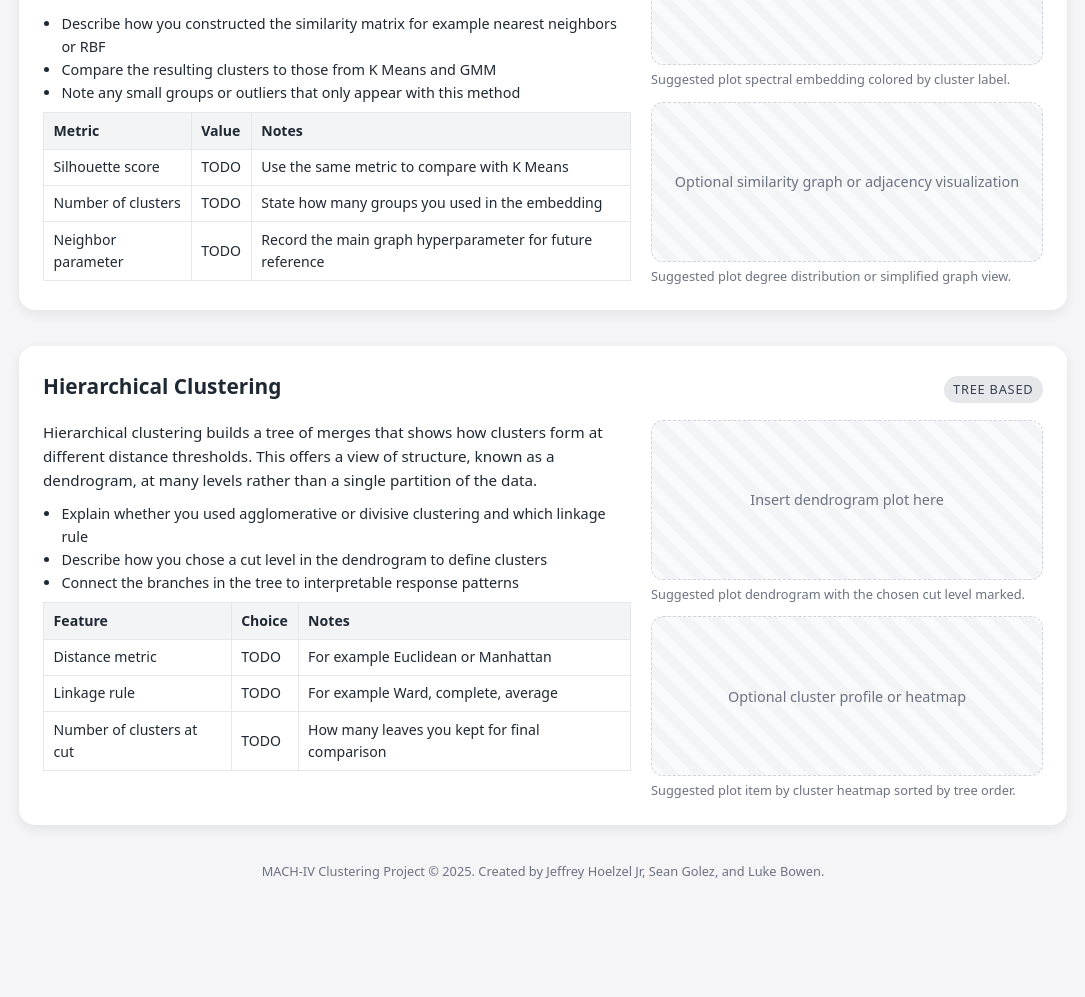
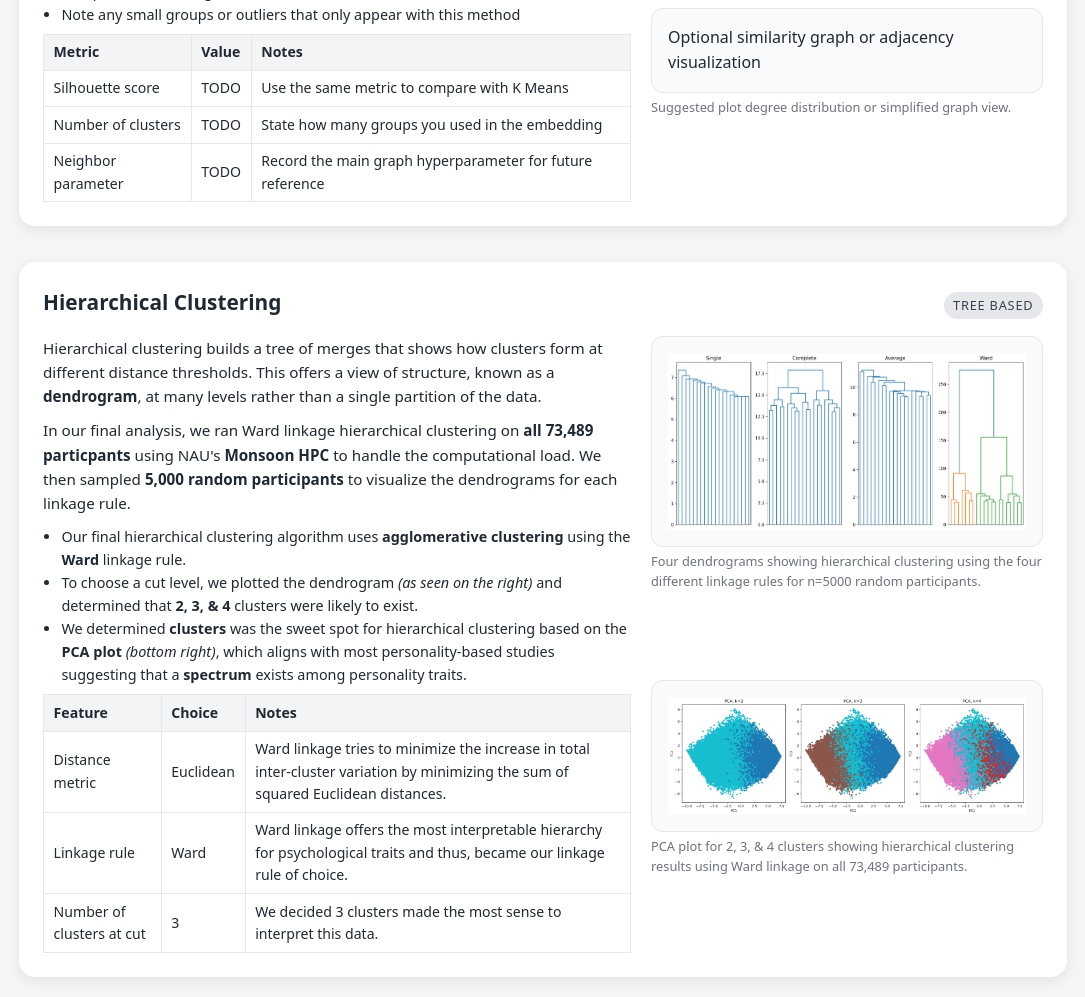
Before and after one commit to jeffreyHoelzel/mach-iv-clustering, a plain HTML site: page docs/index.html in a window 1280 px wide. Shown: the part 1800-2797 px from the top of the page, without its empty margins (97-1182 px from the left). Drawn offline with Linux system fonts and the light colour scheme.

Commit message:
Drafted hierarchical clustering portion of site (adding radar plots for personality data later)

```diff
--- a/docs/index.html
+++ b/docs/index.html
@@ -242,12 +242,15 @@
         <div class="algorithm-body">
           <div class="text-block">
             <p>
-              Hierarchical clustering builds a tree of merges that shows how clusters form at different distance thresholds. This offers a view of structure, known as a dendrogram, at many levels rather than a single partition of the data.
+              Hierarchical clustering builds a tree of merges that shows how clusters form at different distance thresholds. This offers a view of structure, known as a <strong>dendrogram</strong>, at many levels rather than a single partition of the data.
+            </p>
+            <p>
+              In our final analysis, we ran Ward linkage hierarchical clustering on <strong>all 73,489 particpants</strong> using NAU's <strong>Monsoon HPC</strong> to handle the computational load. We then sampled <strong>5,000 random participants</strong> to visualize the dendrograms for each linkage rule.
             </p>
             <ul>
-              <li>Explain whether you used agglomerative or divisive clustering and which linkage rule</li>
-              <li>Describe how you chose a cut level in the dendrogram to define clusters</li>
-              <li>Connect the branches in the tree to interpretable response patterns</li>
+              <li>Our final hierarchical clustering algorithm uses <strong>agglomerative clustering</strong> using the <strong>Ward</strong> linkage rule.</li>
+              <li>To choose a cut level, we plotted the dendrogram <i>(as seen on the right)</i> and determined that <strong>2, 3, & 4</strong> clusters were likely to exist.</li>
+              <li>We determined <strong>clusters</strong> was the sweet spot for hierarchical clustering based on the <strong>PCA plot</strong> <i>(bottom right)</i>, which aligns with most personality-based studies suggesting that a <strong>spectrum</strong> exists among personality traits.</li>
             </ul>
             <table class="metrics-table">
               <thead>
@@ -260,18 +263,18 @@
               <tbody>
                 <tr>
                   <td>Distance metric</td>
-                  <td>TODO</td>
-                  <td>For example Euclidean or Manhattan</td>
+                  <td>Euclidean</td>
+                  <td>Ward linkage tries to minimize the increase in total inter-cluster variation by minimizing the sum of squared Euclidean distances.</td>
                 </tr>
                 <tr>
                   <td>Linkage rule</td>
-                  <td>TODO</td>
-                  <td>For example Ward, complete, average</td>
+                  <td>Ward</td>
+                  <td>Ward linkage offers the most interpretable hierarchy for psychological traits and thus, became our linkage rule of choice.</td>
                 </tr>
                 <tr>
                   <td>Number of clusters at cut</td>
-                  <td>TODO</td>
-                  <td>How many leaves you kept for final comparison</td>
+                  <td>3</td>
+                  <td>We decided 3 clusters made the most sense to interpret this data.</td>
                 </tr>
               </tbody>
             </table>
@@ -279,18 +282,18 @@
           <div class="plot-block">
             <figure>
               <div class="plot-placeholder">
-                Insert dendrogram plot here
+                <img src="images/default_dendrograms.png" alt="Four dendrograms showing hierarchical clustering using the four different linkage rules for n=5000 random participants">
               </div>
               <figcaption>
-                Suggested plot dendrogram with the chosen cut level marked.
+                Four dendrograms showing hierarchical clustering using the four different linkage rules for n=5000 random participants.
               </figcaption>
             </figure>
             <figure>
-              <div class="plot-placeholder">
-                Optional cluster profile or heatmap
+              <div class="plot-placeholder plot-wide">
+                <img src="images/ward_linkage_pca.png" alt="PCA plot showing hierarchical clustering results using Ward linkage on all 73,489 participants">
               </div>
               <figcaption>
-                Suggested plot item by cluster heatmap sorted by tree order.
+                PCA plot for 2, 3, & 4 clusters showing hierarchical clustering results using Ward linkage on all 73,489 participants.
               </figcaption>
             </figure>
           </div>
--- a/docs/styles/styles.css
+++ b/docs/styles/styles.css
@@ -164,6 +164,7 @@ main {
 .plot-block {
   display: grid;
   gap: 0.75rem;
+  justify-content: center;
 }
 
 figure {
@@ -172,22 +173,28 @@ figure {
 
 .plot-placeholder {
   border-radius: 0.75rem;
-  border: 1px dashed #d1d5db;
-  min-height: 160px;
+  border: 1px solid #e5e7eb;
+  background: #f9fafb;
+  padding: 1rem;
   display: flex;
   align-items: center;
   justify-content: center;
-  font-size: 0.9rem;
-  color: #6b7280;
-  background: repeating-linear-gradient(
-    45deg,
-    #f9fafb,
-    #f9fafb 10px,
-    #f3f4f6 10px,
-    #f3f4f6 20px
-  );
-  text-align: center;
-  padding: 0.75rem;
+}
+
+.plot-placeholder img {
+  width: min(100%, 900px);
+  height: auto;
+  object-fit: contain;
+  display: block;
+}
+
+.plot-wide .plot-placeholder {
+  padding: 2rem;
+  min-height: 650px;
+}
+
+.plot-wide .plot-placeholder img {
+  width: 100%;
 }
 
 figcaption {
@@ -246,3 +253,9 @@ footer p {
     justify-content: flex-start;
   }
 }
+
+@media (max-width: 1024px) {
+  .plot-wide .plot-placeholder {
+    max-width: 100%;
+  }
+}
```
Also changed, not shown: docs/images/default_dendrograms.png (added), docs/images/ward_linkage_pca.png (added).
